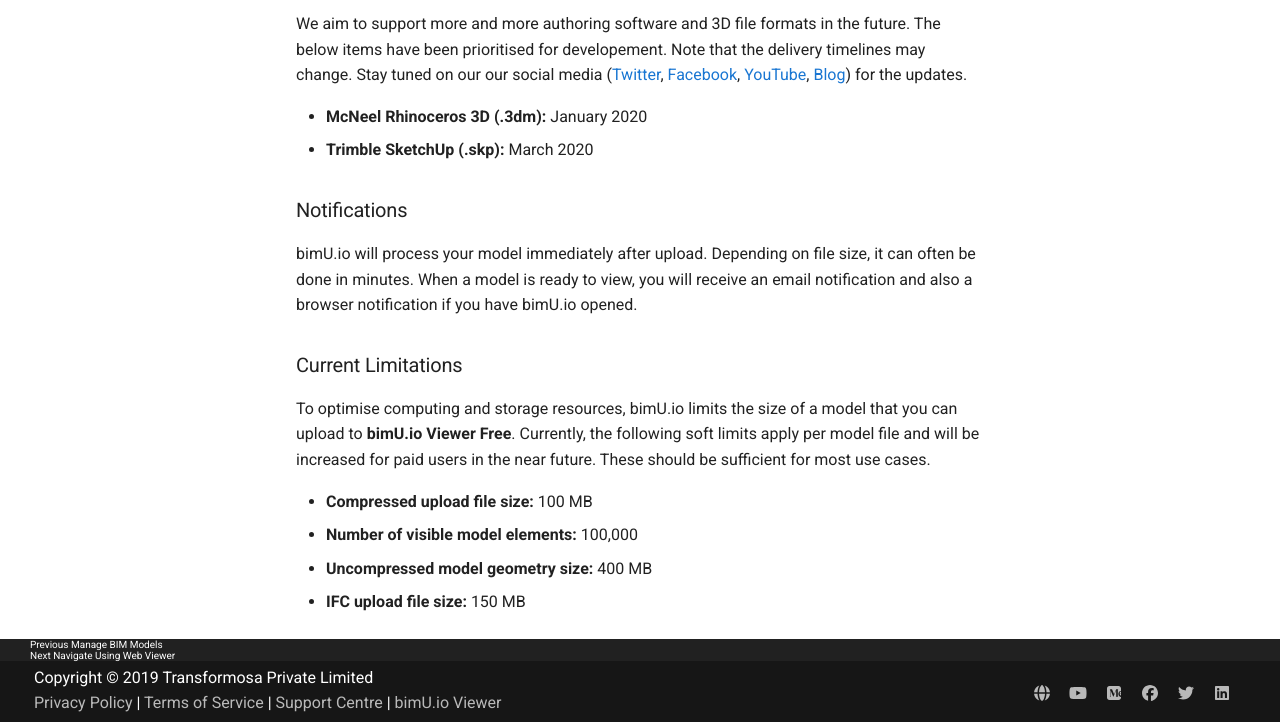
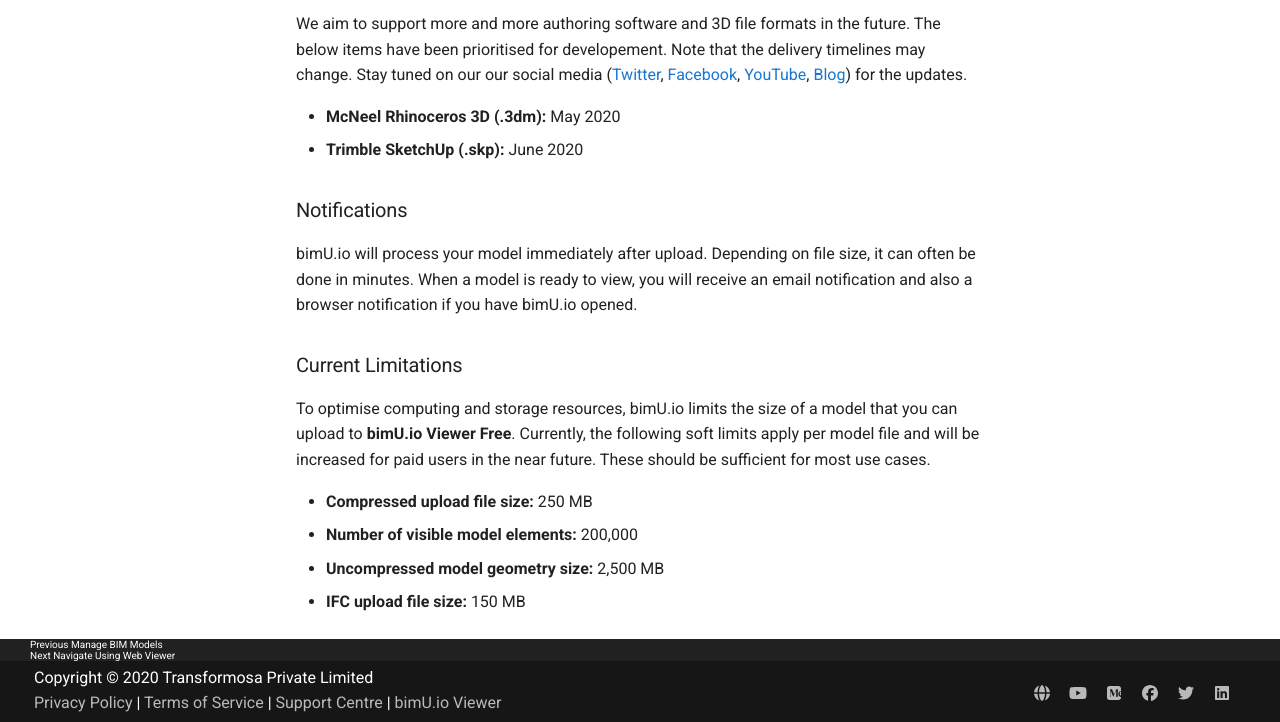
Before and after one commit to Transformosa/bimU.io.Docs, an MkDocs documentation site: the page built from docs/upload-a-bim-model.md, in a window 1280 px wide and 1400 px high, scrolled down 4102 px. Shown: the part 675-1397 px from the top of the window. Built offline with MkDocs 1.6.1 and Material for MkDocs 9.7.7, drawn with Linux system fonts in a browser that asks for light colours; comment, search, counter and statistics services are not loaded.

Commit message:
updated time frame and limits

```diff
--- a/docs/upload-a-bim-model.md
+++ b/docs/upload-a-bim-model.md
@@ -120,8 +120,8 @@
 
 We aim to support more and more authoring software and 3D file formats in the future. The below items have been prioritised for developement. Note that the delivery timelines may change. Stay tuned on our our social media (<a href="#" target="_blank">Twitter</a>, <a href="#" target="_blank">Facebook</a>, <a href="#" target="_blank">YouTube</a>, <a href="#" target="_blank">Blog</a>) for the updates.
 
-- **McNeel Rhinoceros 3D (.3dm):** January 2020
-- **Trimble SketchUp (.skp):** March 2020
+- **McNeel Rhinoceros 3D (.3dm):** May 2020
+- **Trimble SketchUp (.skp):** June 2020
 
 ### Notifications
 
@@ -131,7 +131,7 @@
 
 To optimise computing and storage resources, bimU.io limits the size of a model that you can upload to **bimU.io Viewer Free**. Currently, the following soft limits apply per model file and will be increased for paid users in the near future. These should be sufficient for most use cases.
 
-- **Compressed upload file size:** 100 MB
-- **Number of visible model elements:** 100,000
-- **Uncompressed model geometry size:** 400 MB
+- **Compressed upload file size:** 250 MB
+- **Number of visible model elements:** 200,000
+- **Uncompressed model geometry size:** 2,500 MB
 - **IFC upload file size:** 150 MB
--- a/mkdocs.yml
+++ b/mkdocs.yml
@@ -9,7 +9,7 @@
 # repo_url: 'https://github.com/Transformosa/bimU-io-docs'
 
 # Copyright
-copyright: 'Copyright &copy; 2019 Transformosa Private Limited'
+copyright: 'Copyright &copy; 2020 Transformosa Private Limited'
 
 # Documentation and theme
 theme:
```
Also changed, not shown: docs/release-notes.md (+2 -3 lines).
